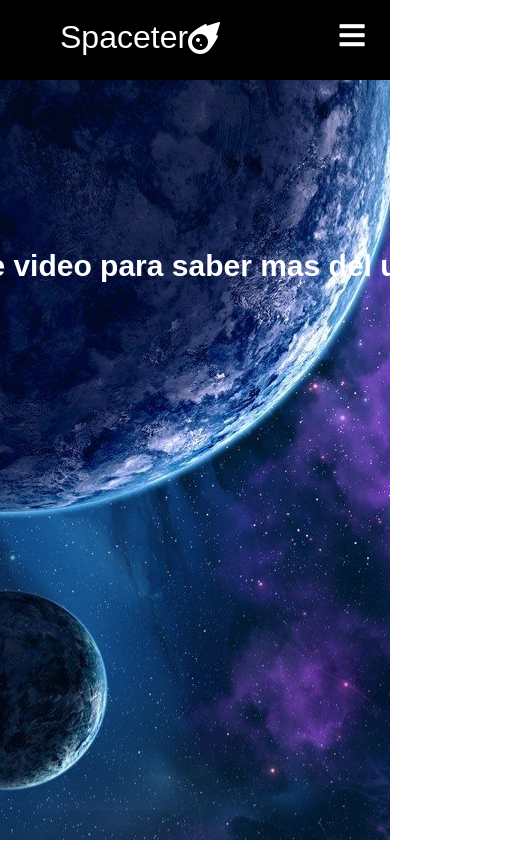
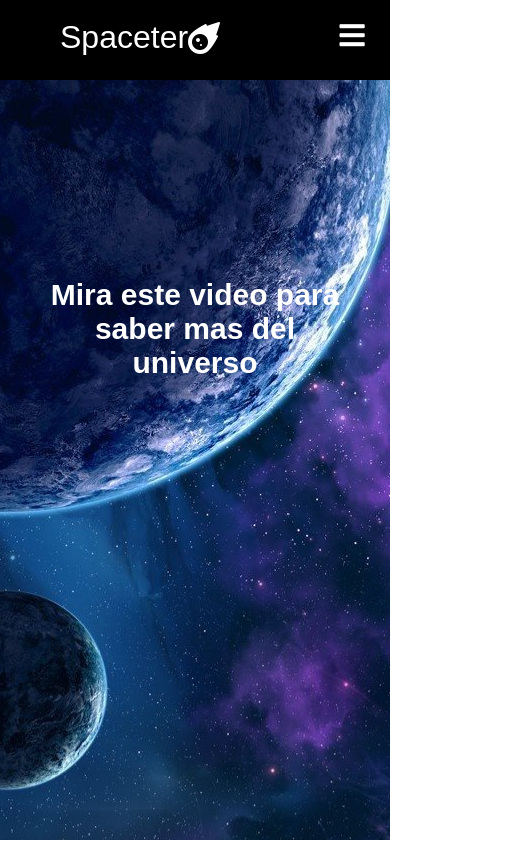
Before and after one commit to DarkYerl2/Pagina-Espacio, a React (Create React App) app: page /about in a window 390 px wide. Shown: the whole page, 515 px wide, since content can reach past the window. Built offline with nearby package versions, Linux system fonts and the light colour scheme.

Commit message:
full-responsive

```diff
--- a/src/App.css
+++ b/src/App.css
@@ -31,14 +31,41 @@
   background-size: fill;
   background-repeat: no-repeat;
   color: #fff;
-  font-size: 100px;
+  font-size: 100%;
 }
+
+.about-item {
+  height:60%;
+  width: 55%;
+  position: relative;
+
+
+}
+
+@media screen and (max-width: 768px) {
+  .about-item {
+      height:48%;
+      width: 80%;
+  }
+}
+
+
 
 .about-item > h5{
     color: white;
     font-size: 30px;
     margin-bottom:  28px;
+    text-align: center;
 }
+
+
+
+
+
+.video{
+  position: absolute;
+}
+
 
 .sign-up {
 
--- a/src/components/Cards.css
+++ b/src/components/Cards.css
@@ -116,5 +116,6 @@
   @media only screen and (max-width: 1024px) {
     .cards__item {
       margin-bottom: 2rem;
+      max-width: 100%;
     }
   }
--- a/src/components/Hero.css
+++ b/src/components/Hero.css
@@ -46,11 +46,13 @@ video {
 
 @media screen and (max-width: 768px) {
     .hero-container > h1{
-        font-size: 45px;
+        font-size: 40px;
         margin-top: -130px
     }
     .hero-container > p {
-        font-size: 25px;
+        font-size: 18px;
+        margin-top: 2rem;
+
     }
     .btn-mobile{
         display: block;
--- a/src/components/pages/About.js
+++ b/src/components/pages/About.js
@@ -1,24 +1,21 @@
 import React from "react";
-import '../../App.css'
+import "../../App.css";
 
-import ReactPlayer from 'react-player'
-
+import ReactPlayer from "react-player";
 
 export default function About() {
   return (
-
-
-
-      <div className='container-about'>
-        <div className='about-item'>
+    <div className="container-about">
+      <div className="about-item">
         <h5>Mira este video para saber mas del universo</h5>
         <ReactPlayer
-        url='https://youtu.be/9vTC8co9YAA'
-        classname='video'
+          url="https://youtu.be/9vTC8co9YAA"
+          width="100%"
+          height="100%"
+          classname="video"
           controls
           playing
-        volume='0.8'
-
+          volume="0.8"
         />
       </div>
     </div>
```
Also changed, not shown: public/images/a.png (added). Lines whose indentation alone changed are shown as unchanged.
